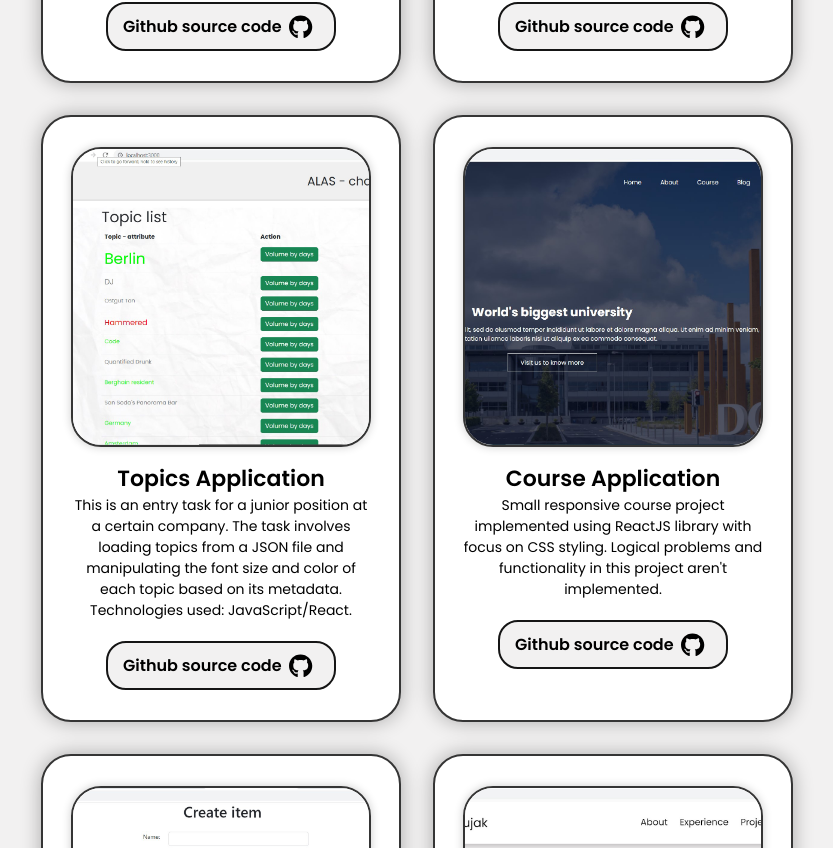
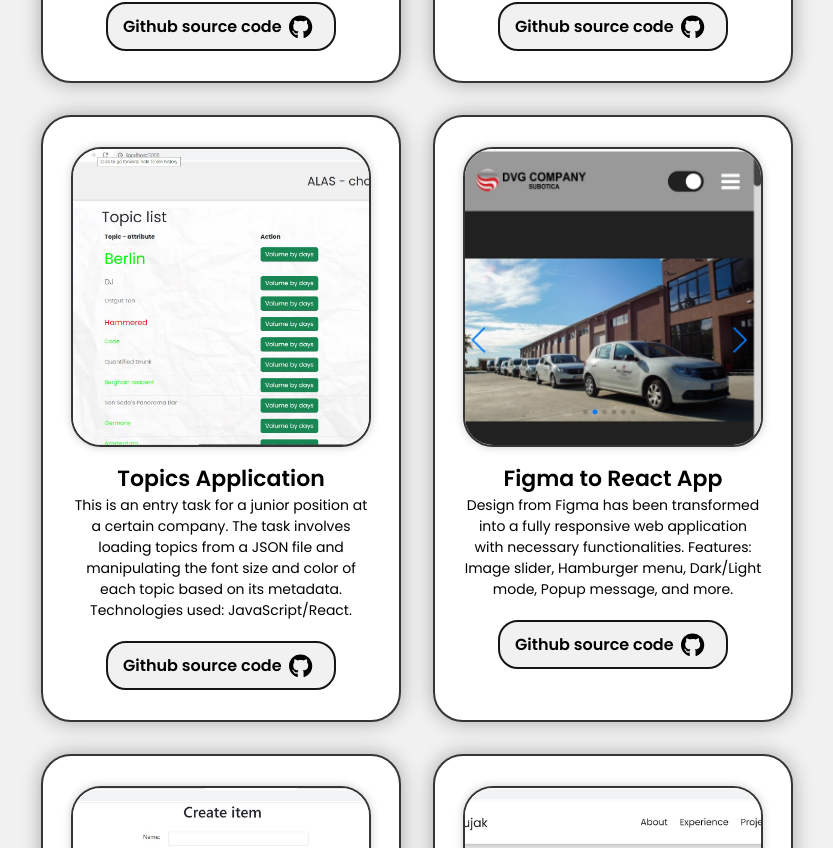
Before and after one commit to bujakkristijan/portfolio, a React (Create React App) app in the folder portfolio/: page / in a window 1280 px wide. Shown: the part 3642-4490 px from the top of the page, without its empty margins (223-1056 px from the left). Built offline with nearby package versions, Linux system fonts and the light colour scheme.

Commit message:
dodat projekat sa prakse

```diff
--- a/portfolio/src/components/projects/ProjectsComponent.css
+++ b/portfolio/src/components/projects/ProjectsComponent.css
@@ -26,6 +26,7 @@
     border: 2px solid var(--box-border-color);
     /* box-shadow: 0 0 20px 0px rgba(0, 0, 0, 0.2); */
     box-shadow: 0 0 10px 0px rgba(0, 0, 0, 0.2);
+    object-fit: cover;
 }
 
 .project-box-container{
--- a/portfolio/src/components/projects/ProjectsComponent.js
+++ b/portfolio/src/components/projects/ProjectsComponent.js
@@ -27,6 +27,9 @@ const ProjectsComponent = () => {
 
     const navigateToPortfolioApp = () =>{
         window.open("https://github.com/bujakkristijan/portfolio");
+    }
+    const navigateToInternFigmaApp = () =>{
+        window.open("https://github.com/bujakkristijan/internship-studio-present-react");
     }
 
   return (
@@ -98,16 +101,17 @@ const ProjectsComponent = () => {
 
             <div className='project-box-container'>
                 <div className='project-image-container'>
-                    <img className='project-image' src={require('../../images/courseapp.png')} alt=''></img>
+                    <img className='project-image' src={require('../../images/intern.png')} alt=''></img>
                 </div>
                 <div className='project-info-container'>
                     <div className='project-title'>
-                        Course Application
+                        Figma to React App
                     </div>
                     <div className='project-description'>
-                        Small responsive course project implemented using ReactJS library with focus on CSS styling. Logical problems and functionality in this project aren't implemented.                    </div>
+                    Design from Figma has been transformed into a fully responsive web application with necessary functionalities.
+                    Features: Image slider, Hamburger menu, Dark/Light mode, Popup message, and more.</div>
                     {/* stavio sam div umesto button jer na button ne radi margin: auto da centrira dugme */}
-                    <div className='btn-project' onClick={navigateToCourseApp}>
+                    <div className='btn-project' onClick={navigateToInternFigmaApp}>
                         Github source code
                         <FontAwesomeIcon className='btn-github-icon' icon={faGithub}/>
                     </div>
```
Also changed, not shown: portfolio/src/images/intern.png (added).
